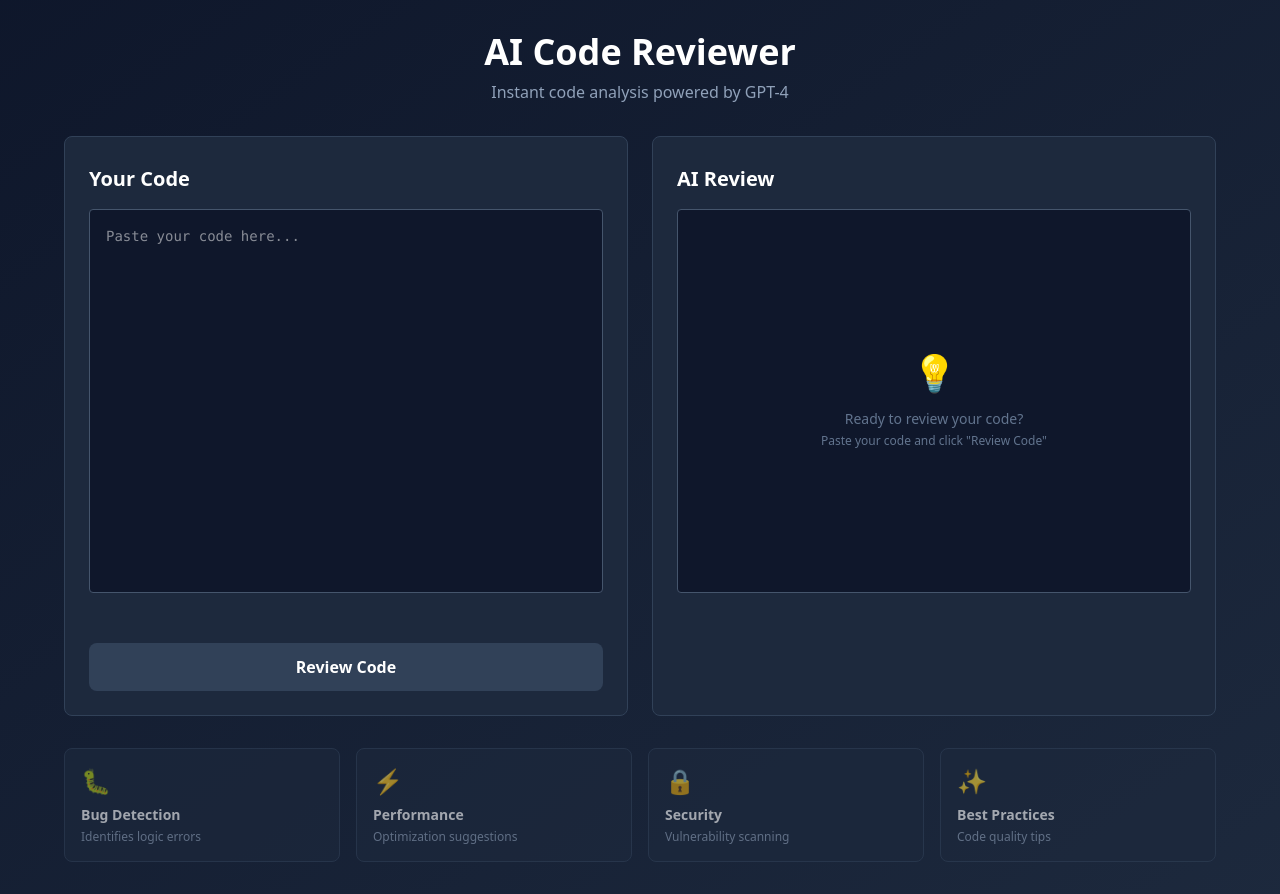
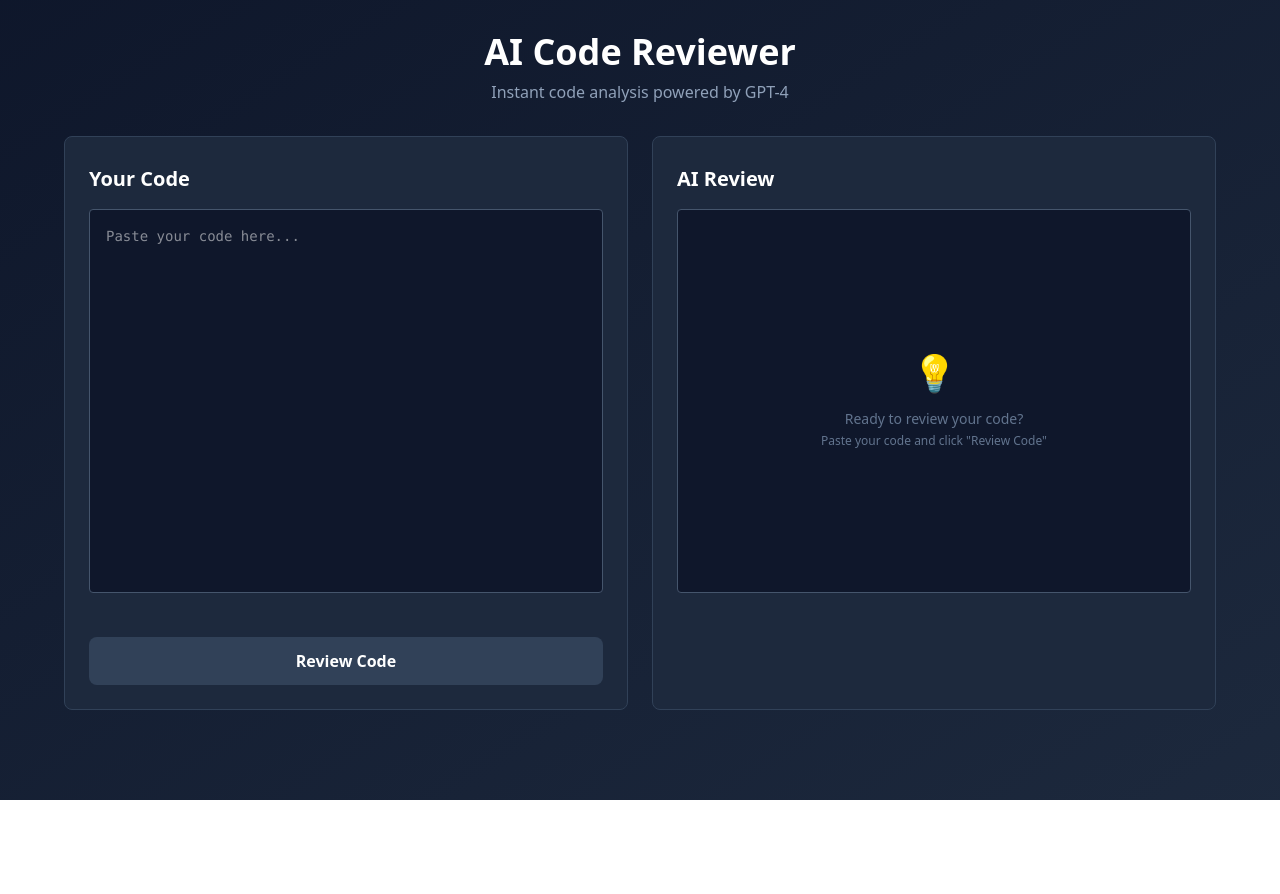
Before and after one commit to fastians/ai-code-reviewer, a React (Vite) app: page / in a window 1280 px wide. After the commit the page ends 800 px from the top, so only its background shows below. Built offline with nearby package versions, Linux system fonts and the light colour scheme.

Commit message:
Improve markdown rendering

```diff
--- a/src/App.tsx
+++ b/src/App.tsx
@@ -441,8 +441,8 @@ function App() {
 
         <div className="grid md:grid-cols-2 gap-6">
           {/* Input */}
-          <div className="bg-slate-800 rounded-lg p-6 border border-slate-700">
-            <div className="flex items-center justify-between mb-3">
+          <div className="bg-slate-800 rounded-lg p-6 border border-slate-700 flex flex-col">
+            <div className="flex items-center justify-between mb-3 shrink-0">
               <h2 className="text-xl font-semibold">Your Code</h2>
               <div className="flex gap-2">
                 <button
@@ -476,9 +476,9 @@ function App() {
               onChange={(e) => setCode(e.target.value)}
               placeholder="Paste your code here..."
               maxLength={10000}
-              className="w-full h-96 bg-slate-900 rounded p-4 font-mono text-sm border border-slate-600 focus:border-blue-500 focus:outline-none resize-none"
+              className="w-full h-96 bg-slate-900 rounded p-4 font-mono text-sm border border-slate-600 focus:border-blue-500 focus:outline-none resize-none shrink-0"
             />
-            <div className="mt-2 h-5 text-xs text-slate-400 text-right">
+            <div className="mt-2 h-5 text-xs text-slate-400 text-right shrink-0">
               {code.length > 0 ? (
                 <span className={code.length > 9000 ? "text-yellow-400" : code.length === 10000 ? "text-red-400" : ""}>
                   {code.length.toLocaleString()} / 10,000 characters
@@ -490,7 +490,7 @@ function App() {
             <button
               onClick={handleReview}
               disabled={loading || !code.trim() || !isOnline}
-              className="mt-4 w-full bg-blue-600 hover:bg-blue-700 disabled:bg-slate-700 disabled:cursor-not-allowed px-6 py-3 rounded-lg font-semibold transition flex items-center justify-center gap-2"
+              className="mt-4 w-full bg-blue-600 hover:bg-blue-700 disabled:bg-slate-700 disabled:cursor-not-allowed px-6 py-3 rounded-lg font-semibold transition flex items-center justify-center gap-2 shrink-0"
               aria-label={loading ? "Reviewing code" : "Review code"}
             >
               {loading ? (
@@ -507,8 +507,8 @@ function App() {
           </div>
 
           {/* Output */}
-          <div className="bg-slate-800 rounded-lg p-6 border border-slate-700">
-            <div className="flex items-center justify-between mb-3">
+          <div className="bg-slate-800 rounded-lg p-6 border border-slate-700 flex flex-col">
+            <div className="flex items-center justify-between mb-3 shrink-0">
               <h2 className="text-xl font-semibold">AI Review</h2>
               <div className="flex justify-end">
                 <button
@@ -531,7 +531,8 @@ function App() {
               </div>
             </div>
 
-            <div ref={reviewContainerRef} className="h-96 overflow-y-auto bg-slate-900 rounded p-4 border border-slate-600">
+            <div className="flex flex-col" style={{ height: 'calc(24rem + 1.25rem + 3.5rem)' }}>
+              <div ref={reviewContainerRef} className="h-96 overflow-y-auto bg-slate-900 rounded p-4 border border-slate-600 mb-4 shrink-0">
                 {!isOnline && (
                 <div className="text-yellow-400 p-4 bg-yellow-950 rounded border border-yellow-800 flex items-start gap-3 mb-3">
                   <span className="text-xl">📡</span>
@@ -582,30 +583,39 @@ function App() {
                 </div>
               )}
                 {review && (
-                <div ref={reviewContainerRef} className="prose prose-invert prose-sm max-w-none">
+                 <div ref={reviewContainerRef} className="markdown-content text-slate-300 leading-relaxed pt-2">
                     <ReactMarkdown
+                      remarkPlugins={[]}
                       components={{
                       // eslint-disable-next-line @typescript-eslint/no-explicit-any
                       code: ({ className, children, ...props }: any) => {
                         const match = /language-(\w+)/.exec(className || '');
                         const isInline = !match;
                         return !isInline ? (
-                          <pre className="bg-slate-800 rounded p-3 overflow-x-auto my-2 border border-slate-700">
-                            <code className={className} {...props}>
+                          <div className="my-2">
+                            <pre className="bg-slate-900/80 rounded-md p-4 overflow-x-auto border border-slate-700/50 text-sm leading-relaxed">
+                              <code className={`${className} font-mono text-slate-200`} {...props}>
                                 {children}
                               </code>
                             </pre>
+                          </div>
                         ) : (
-                          <code className="bg-slate-800 px-1.5 py-0.5 rounded text-sm border border-slate-700" {...props}>
+                          <code className="bg-slate-800/60 px-1.5 py-0.5 rounded text-sm border border-slate-700/50 text-blue-300 font-mono" {...props}>
                             {children}
                           </code>
                         );
                       },
+                      h2: ({ children }) => (
+                        <h2 className="text-2xl font-bold mt-6 mb-4 text-white pb-2 border-b border-slate-700/50">
+                          {children}
+                        </h2>
+                      ),
                       h3: ({ children }) => {
                         const text = typeof children === 'string' ? children : '';
                         const sectionType = sections.find(s =>
                           text.toLowerCase().includes(s.title.toLowerCase())
                         )?.type;
+                        const section = sections.find(s => s.type === sectionType);
 
                         return (
                           <div
@@ -614,15 +624,16 @@ function App() {
                                 sectionRefs.current[sectionType] = el;
                               }
                             }}
-                            className={`scroll-mt-4 transition-all ${
-                              activeSection === sectionType
-                                ? 'ring-2 ring-blue-500 ring-offset-2 ring-offset-slate-900 rounded p-2 -m-2 bg-blue-950/20'
-                                : ''
-                            }`}
+                            className="scroll-mt-4"
                           >
-                            <h3 className="text-xl font-semibold mt-6 mb-3 text-blue-400 flex items-center gap-2">
-                              {sections.find(s => text.toLowerCase().includes(s.title.toLowerCase()))?.icon}
-                              {children}
+                            <h3 className="text-xl font-bold mt-6 mb-4 text-blue-400 flex items-center gap-2 pb-2 border-b border-slate-700/50">
+                              {section?.icon}
+                              <span>{children}</span>
+                              {section && section.count > 0 && (
+                                <span className="ml-auto bg-blue-600/20 text-blue-400 text-xs font-semibold px-2 py-1 rounded">
+                                  {section.count} {section.count === 1 ? 'issue' : 'issues'}
+                                </span>
+                              )}
                             </h3>
                           </div>
                         );
@@ -632,6 +643,7 @@ function App() {
                         const sectionType = sections.find(s =>
                           text.toLowerCase().includes(s.title.toLowerCase())
                         )?.type;
+                        const section = sections.find(s => s.type === sectionType);
 
                         return (
                           <div
@@ -640,37 +652,92 @@ function App() {
                                 sectionRefs.current[sectionType] = el;
                               }
                             }}
-                            className={`scroll-mt-4 transition-all ${
-                              activeSection === sectionType
-                                ? 'ring-2 ring-blue-500 ring-offset-2 ring-offset-slate-900 rounded p-2 -m-2 bg-blue-950/20'
-                                : ''
-                            }`}
+                            className="scroll-mt-4"
                           >
-                            <h4 className="text-lg font-semibold mt-6 mb-3 text-blue-400 flex items-center gap-2">
-                              {sections.find(s => text.toLowerCase().includes(s.title.toLowerCase()))?.icon}
-                              {children}
+                            <h4 className="text-lg font-bold mt-6 mb-3 text-blue-400 flex items-center gap-2 pb-2 border-b border-slate-700/50">
+                              {section?.icon}
+                              <span>{children}</span>
+                              {section && section.count > 0 && (
+                                <span className="ml-auto bg-blue-600/20 text-blue-400 text-xs font-semibold px-2 py-1 rounded">
+                                  {section.count} {section.count === 1 ? 'issue' : 'issues'}
+                                </span>
+                              )}
                             </h4>
                           </div>
                         );
                       },
                       ul: ({ children }) => (
-                        <ul className="list-disc list-inside space-y-2 my-3 ml-4">
+                        <ul className="list-disc space-y-2 my-4 ml-6 text-slate-300">
                           {children}
                         </ul>
                       ),
                       ol: ({ children }) => (
-                        <ol className="list-decimal list-inside space-y-2 my-3 ml-4">
+                        <ol className="list-decimal space-y-3 my-4 ml-6 text-slate-300 marker:text-blue-400 marker:font-semibold">
                           {children}
                         </ol>
                       ),
-                      li: ({ children }) => (
-                        <li className="mb-1">{children}</li>
-                      ),
-                      p: ({ children }) => (
-                        <p className="my-2 leading-relaxed text-slate-300">{children}</p>
-                      ),
+                      li: ({ children }) => {
+                        // Extract text to check if it contains bold text (issue title)
+                        const extractText = (node: React.ReactNode): string => {
+                          if (typeof node === 'string') return node;
+                          if (typeof node === 'number') return String(node);
+                          if (Array.isArray(node)) {
+                            return node.map(extractText).join('');
+                          }
+                          if (node && typeof node === 'object' && 'props' in node) {
+                            const props = node.props as { children?: React.ReactNode };
+                            return extractText(props.children);
+                          }
+                          return '';
+                        };
+
+                        const text = extractText(children);
+                        const hasBoldTitle = text.includes('**') || /^\d+\.\s+\*\*/.test(text);
+
+                        return (
+                          <li className={`${hasBoldTitle ? 'mb-3' : 'mb-1'} leading-relaxed`}>
+                            <div className="[&>strong]:text-blue-300 [&>strong]:font-semibold [&>code]:bg-slate-800/60 [&>code]:px-1.5 [&>code]:py-0.5 [&>code]:rounded [&>code]:text-sm">
+                              {children}
+                            </div>
+                          </li>
+                        );
+                      },
+                      p: ({ children }) => {
+                        // Extract text content from children
+                        const extractText = (node: React.ReactNode): string => {
+                          if (typeof node === 'string') return node;
+                          if (typeof node === 'number') return String(node);
+                          if (Array.isArray(node)) {
+                            return node.map(extractText).join('');
+                          }
+                          if (node && typeof node === 'object' && 'props' in node) {
+                            const props = node.props as { children?: React.ReactNode };
+                            return extractText(props.children);
+                          }
+                          return '';
+                        };
+
+                        const text = extractText(children);
+                        const cleanedText = text.replace(/\s+/g, ' ').trim();
+
+                        // Remove empty paragraphs
+                        if (!cleanedText || cleanedText === '') {
+                          return null;
+                        }
+
+                        return (
+                          <p className="my-4 leading-relaxed text-slate-300 [&>strong]:text-blue-300 [&>strong]:font-semibold [&>code]:bg-slate-800/60 [&>code]:px-1.5 [&>code]:py-0.5 [&>code]:rounded [&>code]:text-sm">
+                            {children}
+                          </p>
+                        );
+                      },
                       strong: ({ children }) => (
                         <strong className="font-semibold text-blue-300">{children}</strong>
+                      ),
+                      blockquote: ({ children }) => (
+                        <blockquote className="border-l-4 border-blue-500/50 pl-4 my-4 italic text-slate-400">
+                          {children}
+                        </blockquote>
                       ),
                     }}
                   >
@@ -686,111 +753,94 @@ function App() {
                   </div>
                 )}
               </div>
-          </div>
-        </div>
 
               {/* Features Summary - Clickable navigation */}
-        <div className="mt-8 grid md:grid-cols-4 gap-4 text-sm">
+              {review && sections.length > 0 && (
+                <div className="grid grid-cols-2 md:grid-cols-4 gap-3 pt-4 shrink-0">
                 <button
-            onClick={() => {
-              if (review) {
-                setActiveSection("bugs");
-              }
-            }}
-            disabled={!review || (sections.find(s => s.type === 'bugs')?.count || 0) === 0}
-            className={`bg-slate-800 p-4 rounded-lg border border-slate-700 relative text-left transition-all ${
-              review && (sections.find(s => s.type === 'bugs')?.count || 0) > 0
-                ? "hover:bg-slate-700 hover:border-blue-500 cursor-pointer"
-                : "cursor-default opacity-60"
+                  onClick={() => setActiveSection("bugs")}
+                  disabled={(sections.find(s => s.type === 'bugs')?.count || 0) === 0}
+                  className={`p-3 rounded-lg border transition-all text-left relative overflow-visible ${
+                    (sections.find(s => s.type === 'bugs')?.count || 0) > 0
+                      ? "bg-slate-700/50 border-slate-600 hover:bg-slate-700 hover:border-blue-500 cursor-pointer"
+                      : "bg-slate-800/30 border-slate-700 cursor-default opacity-50"
                   }`}
+                  title="Jump to Bugs section"
                 >
-            <div className="text-2xl mb-2">🐛</div>
-            <div className="font-semibold flex items-center justify-between">
-              <span>Bug Detection</span>
-              {review && (sections.find(s => s.type === 'bugs')?.count || 0) > 0 && (
-                <span className="bg-red-500 text-white text-xs font-bold px-2 py-0.5 rounded-full">
+                  {(sections.find(s => s.type === 'bugs')?.count || 0) > 0 && (
+                    <span className="absolute -top-1 -right-1 bg-red-500 text-white text-xs font-bold px-1.5 py-0.5 rounded-full min-w-5 text-center leading-tight shadow-lg border-2 border-slate-800">
                       {sections.find(s => s.type === 'bugs')?.count}
                     </span>
                   )}
+                  <div className="mb-1">
+                    <span className="text-sm font-semibold text-slate-300">Bugs</span>
                   </div>
-            <div className="text-slate-400 text-xs mt-1">
-              Identifies logic errors
-            </div>
+                  <div className="text-xs text-slate-500">Logic errors</div>
                 </button>
                 <button
-            onClick={() => {
-              if (review) {
-                setActiveSection("performance");
-              }
-            }}
-            disabled={!review || (sections.find(s => s.type === 'performance')?.count || 0) === 0}
-            className={`bg-slate-800 p-4 rounded-lg border border-slate-700 relative text-left transition-all ${
-              review && (sections.find(s => s.type === 'performance')?.count || 0) > 0
-                ? "hover:bg-slate-700 hover:border-blue-500 cursor-pointer"
-                : "cursor-default opacity-60"
+                  onClick={() => setActiveSection("performance")}
+                  disabled={(sections.find(s => s.type === 'performance')?.count || 0) === 0}
+                  className={`p-3 rounded-lg border transition-all text-left relative overflow-visible ${
+                    (sections.find(s => s.type === 'performance')?.count || 0) > 0
+                      ? "bg-slate-700/50 border-slate-600 hover:bg-slate-700 hover:border-blue-500 cursor-pointer"
+                      : "bg-slate-800/30 border-slate-700 cursor-default opacity-50"
                   }`}
+                  title="Jump to Performance section"
                 >
-            <div className="text-2xl mb-2">⚡</div>
-            <div className="font-semibold flex items-center justify-between">
-              <span>Performance</span>
-              {review && (sections.find(s => s.type === 'performance')?.count || 0) > 0 && (
-                <span className="bg-yellow-500 text-white text-xs font-bold px-2 py-0.5 rounded-full">
+                  {(sections.find(s => s.type === 'performance')?.count || 0) > 0 && (
+                    <span className="absolute -top-1 -right-1 bg-yellow-500 text-white text-xs font-bold px-1.5 py-0.5 rounded-full min-w-5 text-center leading-tight shadow-lg border-2 border-slate-800">
                       {sections.find(s => s.type === 'performance')?.count}
                     </span>
                   )}
+                  <div className="mb-1">
+                    <span className="text-sm font-semibold text-slate-300">Performance</span>
                   </div>
-            <div className="text-slate-400 text-xs mt-1">
-              Optimization suggestions
-            </div>
+                  <div className="text-xs text-slate-500">Optimization</div>
                 </button>
                 <button
-            onClick={() => {
-              if (review) {
-                setActiveSection("security");
-              }
-            }}
-            disabled={!review || (sections.find(s => s.type === 'security')?.count || 0) === 0}
-            className={`bg-slate-800 p-4 rounded-lg border border-slate-700 relative text-left transition-all ${
-              review && (sections.find(s => s.type === 'security')?.count || 0) > 0
-                ? "hover:bg-slate-700 hover:border-blue-500 cursor-pointer"
-                : "cursor-default opacity-60"
+                  onClick={() => setActiveSection("security")}
+                  disabled={(sections.find(s => s.type === 'security')?.count || 0) === 0}
+                  className={`p-3 rounded-lg border transition-all text-left relative overflow-visible ${
+                    (sections.find(s => s.type === 'security')?.count || 0) > 0
+                      ? "bg-slate-700/50 border-slate-600 hover:bg-slate-700 hover:border-blue-500 cursor-pointer"
+                      : "bg-slate-800/30 border-slate-700 cursor-default opacity-50"
                   }`}
+                  title="Jump to Security section"
                 >
-            <div className="text-2xl mb-2">🔒</div>
-            <div className="font-semibold flex items-center justify-between">
-              <span>Security</span>
-              {review && (sections.find(s => s.type === 'security')?.count || 0) > 0 && (
-                <span className="bg-orange-500 text-white text-xs font-bold px-2 py-0.5 rounded-full">
+                  {(sections.find(s => s.type === 'security')?.count || 0) > 0 && (
+                    <span className="absolute -top-1 -right-1 bg-orange-500 text-white text-xs font-bold px-1.5 py-0.5 rounded-full min-w-5 text-center leading-tight shadow-lg border-2 border-slate-800">
                       {sections.find(s => s.type === 'security')?.count}
                     </span>
                   )}
+                  <div className="mb-1">
+                    <span className="text-sm font-semibold text-slate-300">Security</span>
                   </div>
-            <div className="text-slate-400 text-xs mt-1">Vulnerability scanning</div>
+                  <div className="text-xs text-slate-500">Vulnerabilities</div>
                 </button>
                 <button
-            onClick={() => {
-              if (review) {
-                setActiveSection("best-practices");
-              }
-            }}
-            disabled={!review || (sections.find(s => s.type === 'best-practices')?.count || 0) === 0}
-            className={`bg-slate-800 p-4 rounded-lg border border-slate-700 relative text-left transition-all ${
-              review && (sections.find(s => s.type === 'best-practices')?.count || 0) > 0
-                ? "hover:bg-slate-700 hover:border-blue-500 cursor-pointer"
-                : "cursor-default opacity-60"
+                  onClick={() => setActiveSection("best-practices")}
+                  disabled={(sections.find(s => s.type === 'best-practices')?.count || 0) === 0}
+                  className={`p-3 rounded-lg border transition-all text-left relative overflow-visible ${
+                    (sections.find(s => s.type === 'best-practices')?.count || 0) > 0
+                      ? "bg-slate-700/50 border-slate-600 hover:bg-slate-700 hover:border-blue-500 cursor-pointer"
+                      : "bg-slate-800/30 border-slate-700 cursor-default opacity-50"
                   }`}
+                  title="Jump to Best Practices section"
                 >
-            <div className="text-2xl mb-2">✨</div>
-            <div className="font-semibold flex items-center justify-between">
-              <span>Best Practices</span>
-              {review && (sections.find(s => s.type === 'best-practices')?.count || 0) > 0 && (
-                <span className="bg-blue-500 text-white text-xs font-bold px-2 py-0.5 rounded-full">
+                  {(sections.find(s => s.type === 'best-practices')?.count || 0) > 0 && (
+                    <span className="absolute -top-1 -right-1 bg-blue-500 text-white text-xs font-bold px-1.5 py-0.5 rounded-full min-w-5 text-center leading-tight shadow-lg border-2 border-slate-800">
                       {sections.find(s => s.type === 'best-practices')?.count}
                     </span>
                   )}
+                  <div className="mb-1">
+                    <span className="text-sm font-semibold text-slate-300 whitespace-nowrap">Best Practices</span>
                   </div>
-            <div className="text-slate-400 text-xs mt-1">Code quality tips</div>
+                  <div className="text-xs text-slate-500">Code quality</div>
                 </button>
+                </div>
+              )}
+            </div>
+          </div>
         </div>
       </div>
     </div>
```
Also changed, not shown: src/index.css (+95 -0 lines). Lines whose indentation alone changed are shown as unchanged.
